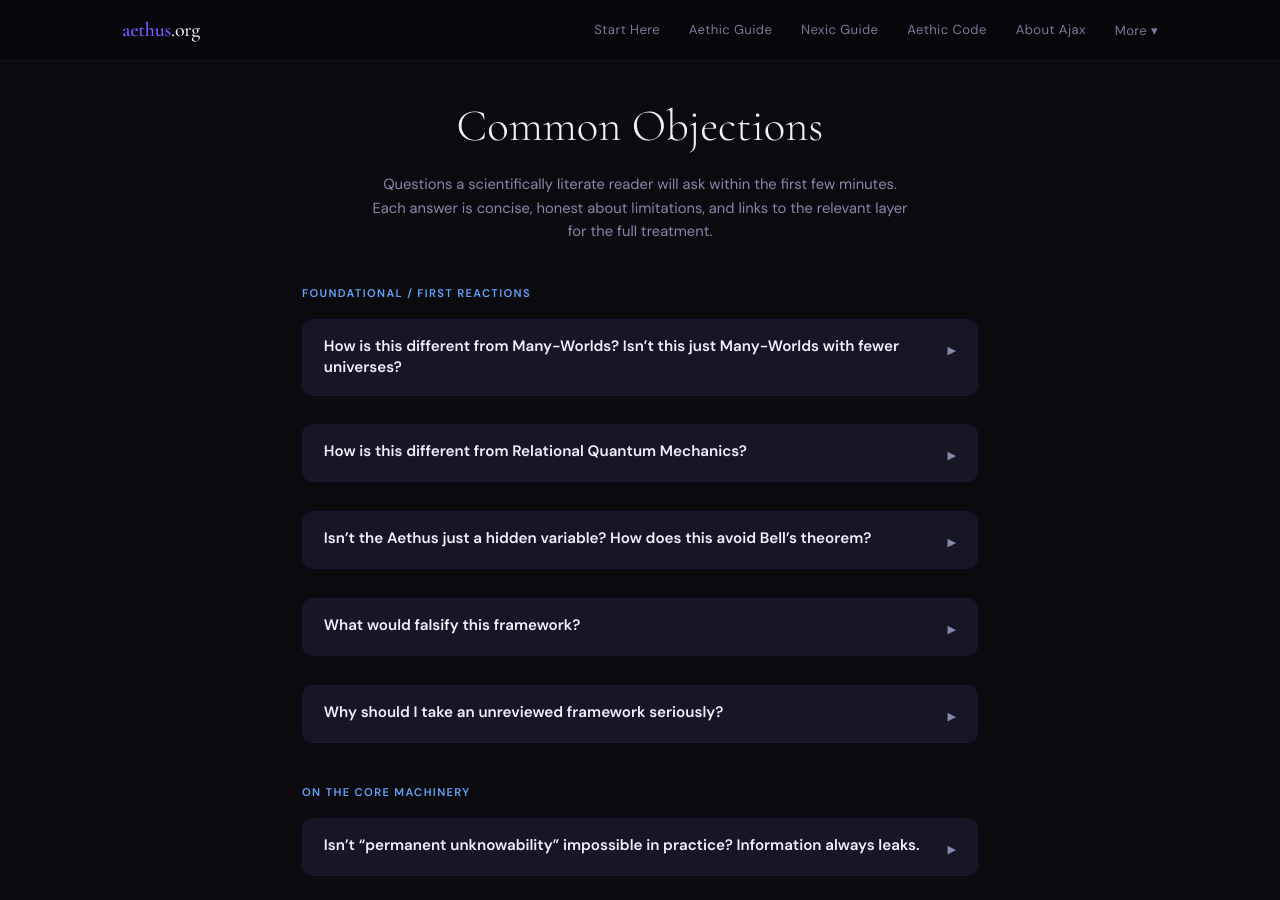
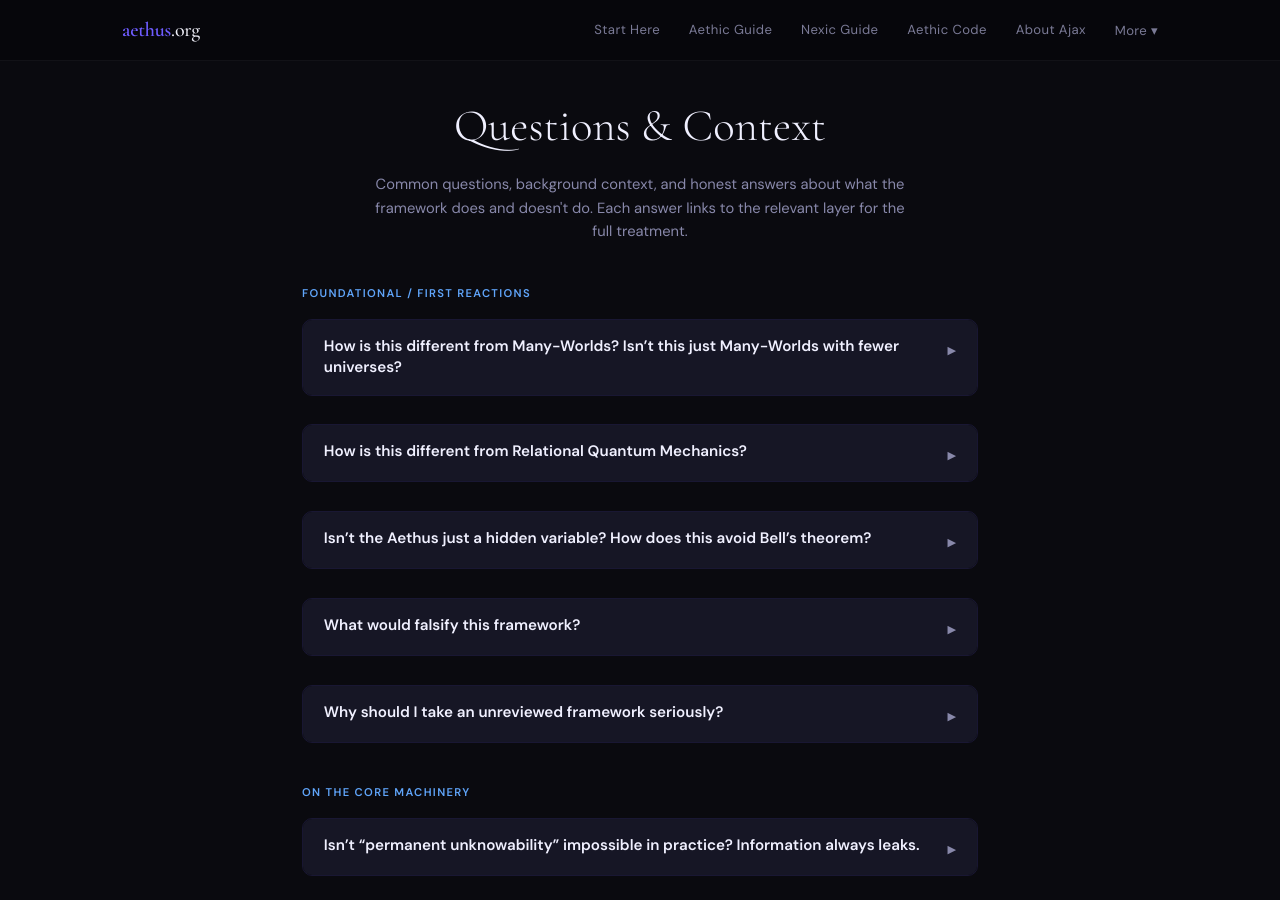
Before and after one commit to brunchwnewton/brunchwnewton.github.io, a Jekyll site: the page built from faq.html, in a window 1280 px wide and 900 px high. Built offline with Jekyll 4.4.1, drawn with Linux system fonts in a browser that asks for light colours; some of the changed text lies outside the part shown.

Commit message:
Update faq.html

```diff
--- a/faq.html
+++ b/faq.html
@@ -1,6 +1,6 @@
 ---
 layout: default
-title: "Common Objections — Aethic & Nexic Reasoning"
+title: "Questions & Context — Aethic & Nexic Reasoning"
 ---
 <style>
 :root {
@@ -128,8 +128,8 @@
 
 <div class="faq-wrap">
 
-<h1>Common Objections</h1>
-<p class="faq-intro">Questions a scientifically literate reader will ask within the first few minutes. Each answer is concise, honest about limitations, and links to the relevant layer for the full treatment.</p>
+<h1>Questions & Context</h1>
+<p class="faq-intro">Common questions, background context, and honest answers about what the framework does and doesn't do. Each answer links to the relevant layer for the full treatment.</p>
 
 <!-- FOUNDATIONAL -->
 <div class="faq-section-label">Foundational / first reactions</div>
@@ -208,6 +208,7 @@
   <div class="faq-a"><div class="faq-a-inner">
     <p>The ontology is testable because the framework predicts something standard QM does not: <em>Case C</em>. Standard physics has one knob for the quantum-to-classical transition (scale). Aethic reasoning has two independent knobs (scale and information structure), and they can be set independently. Case C is what happens when you turn scale to “classical” but leave information on “quantum.” No version of standard QM predicts macroscopic scenario interaction.</p>
     <p>Additionally, the density matrix reformulation (the standard density matrix as a lossy compression of a powerset-indexed family) makes a structural claim that could in principle yield numerically different predictions in specific multi-slit configurations. The disagreeing superposition ontology is the <em>explanation</em> for why Case C should exist; Case C itself is the testable prediction.</p>
+    <p>More fundamentally: disagreeing superpositions are known to exist by <em>deduction</em> from the Aethic postulates, which are themselves asserted to hold <em>inductively</em> from quantum and classical empiricism. The Union Principle is not a free-standing metaphysical claim; it is a logical consequence of the extrusion principle applied to the empirical fact that we observe one outcome while the framework requires both to be physically present. The empirical grounding is the quantum and classical data; the disagreeing superposition is what must be true if that data and the postulates are both correct.</p>
     <p><a href="/aethic-reasoning-guide.html#layer-9">Full treatment &#8594; Aethic Layer 9 (Case A/B/C/D table)</a></p>
   </div></div>
 </div>
@@ -215,7 +216,7 @@
 <div class="faq-item" onclick="this.classList.toggle('open')">
   <div class="faq-q"><div class="faq-q-text">How does centric unfolding handle unconscious observers &#8212; a camera, a Geiger counter, a rock? Is consciousness doing hidden work here?</div><span class="faq-chevron">&#9654;</span></div>
   <div class="faq-a"><div class="faq-a-inner">
-    <p>Consciousness is not doing hidden work. A “detector” in Aethic reasoning is not a special ontological category: it is simply any system whose interaction creates information that could distinguish between superposed states. A camera is a detector. A Geiger counter is a detector. A grain of dust is a detector. Only the question of whether distinguishing information is created matters.</p>
+    <p>Consciousness is not doing hidden work. A “detector” in Aethic reasoning is not a special ontological category, and the framework does not assume a detector itself has an Aethus. A detector is simply any system whose interaction makes distinguishing information available <em>to an observer’s Aethus</em>. A camera, a Geiger counter, a grain of dust — any of these can serve as a detector, not because they “observe” anything, but because they create a channel through which an observer <em>could</em> gain information that distinguishes between superposed states. Whether the detector “experiences” anything is the hard problem of consciousness, and the framework deliberately does not assume an answer.</p>
     <p>The Aethus-Reality Dualism principle (Principle 36) proposes that for any valid Aethus there is automatically a corresponding reality: biological life, by climbing the evolutionary ladder toward more sophisticated information-gathering mechanisms, implies a corresponding Aethus arising in parallel. Even a flatworm gauging water salinity has the grounds for a rudimentary Aethus. Consciousness becomes a matter of degree rather than kind. But crucially, the Third Postulate’s pruning mechanism operates on information structure, not on conscious awareness.</p>
     <p><a href="/aethic-reasoning-guide.html#layer-2">Full treatment &#8594; Aethic Layer 2 deep dive (consciousness)</a> &#183; <a href="/aethic-reasoning-guide.html#layer-9">Layer 9 (ontology of detectors)</a></p>
   </div></div>
@@ -283,6 +284,34 @@
   </div></div>
 </div>
 
+<!-- THE BIGGER PICTURE -->
+<div class="faq-section-label">The bigger picture</div>
+
+<div class="faq-item" onclick="this.classList.toggle('open')">
+  <div class="faq-q"><div class="faq-q-text">What kind of thing is Aethic reasoning? Is it physics, philosophy, or something else?</div><span class="faq-chevron">&#9654;</span></div>
+  <div class="faq-a"><div class="faq-a-inner">
+    <p>The closest structural parallel is Galois theory. For centuries, mathematicians tried to solve the quintic equation by working <em>inside</em> the formalism of algebraic manipulation. Galois solved the problem by stepping <em>above</em> the formalism, inventing group theory to describe the symmetry properties of roots without ever finding the roots themselves. From that vantage point, the answer became visible: the quintic has no general radical solution, because the symmetry structure (S&#x2085; not being solvable) makes it logically impossible.</p>
+    <p>Aethic reasoning does the same thing to quantum mechanics. Physicists have tried to solve the measurement problem by working inside the formalism: modifying the Schr&#xF6;dinger equation, reinterpreting the wavefunction, adding collapse mechanisms. Aethic reasoning steps above the formalism and develops a logical framework describing the informational properties of superposition without engaging with wave mechanics directly. From that vantage point, collapse is not a physical process but a logical necessity.</p>
+    <p>In both cases, the higher-level framework does not replace the lower-level formalism. Galois theory does not eliminate algebra. Aethic reasoning does not eliminate quantum mechanics. Both explain <em>why</em> the formalism works and where it reaches its limits. The Feynman path integral is preserved exactly; the A(T) factor is added, not substituted.</p>
+    <p><a href="/aethic-reasoning-guide.html#technical" style="color:var(--accent-6);text-decoration:none;border-bottom:1px solid rgba(96,165,250,0.3);">Full treatment &#8594; Aethic Guide, Layer 10</a></p>
+  </div></div>
+</div>
+
+
+
+<div class="faq-item" onclick="this.classList.toggle('open')">
+  <div class="faq-q"><div class="faq-q-text">What does Aethic reasoning actually change about how we understand the world?</div><span class="faq-chevron">&#9654;</span></div>
+  <div class="faq-a"><div class="faq-a-inner">
+    <p>Several things that feel like distinct insights turn out to be the same insight applied to different domains:</p>
+    <p><strong style="color:var(--text-bright);">The measurement problem</strong> becomes a logical derivation rather than a mystery. Collapse is the universe enforcing its own consistency, not a physical process requiring a special mechanism.</p>
+    <p><strong style="color:var(--text-bright);">The quantum-classical boundary</strong> dissolves. There is no hard cut between &#x201C;quantum&#x201D; and &#x201C;classical&#x201D;; there is only the continuous question of whether distinguishing information is accessible. The Heisenberg cut is a statistical artifact, not a physical threshold.</p>
+    <p><strong style="color:var(--text-bright);">EPR and nonlocality</strong> are resolved without violating special relativity. No signal is sent. Each observer independently extrudes to a version of reality consistent with their measurement. The correlations are real; the nonlocality is perspectival.</p>
+    <p><strong style="color:var(--text-bright);">The passage of time</strong> has a mechanism: movement along the Markov chain of block universes, driven by the acquisition of information. The &#x201C;flow&#x201D; of time is centric unfolding at a resolution too high to track individually.</p>
+    <p><strong style="color:var(--text-bright);">A new experimental regime</strong> opens up: Case C, where macroscopic objects exhibit scenario interaction without quantum wave behavior. This is the framework&#x2019;s unique, falsifiable prediction.</p>
+    <p><a href="/aethic-reasoning-guide.html" style="color:var(--accent-6);text-decoration:none;border-bottom:1px solid rgba(96,165,250,0.3);">Full treatment &#8594; Aethic Reasoning Guide</a></p>
+  </div></div>
+</div>
+
 <!-- NEXIC -->
 <div class="faq-section-label nexic">Nexic reasoning</div>
 
```
Also changed, not shown: other parts of faq.html (+1 -1 lines).
